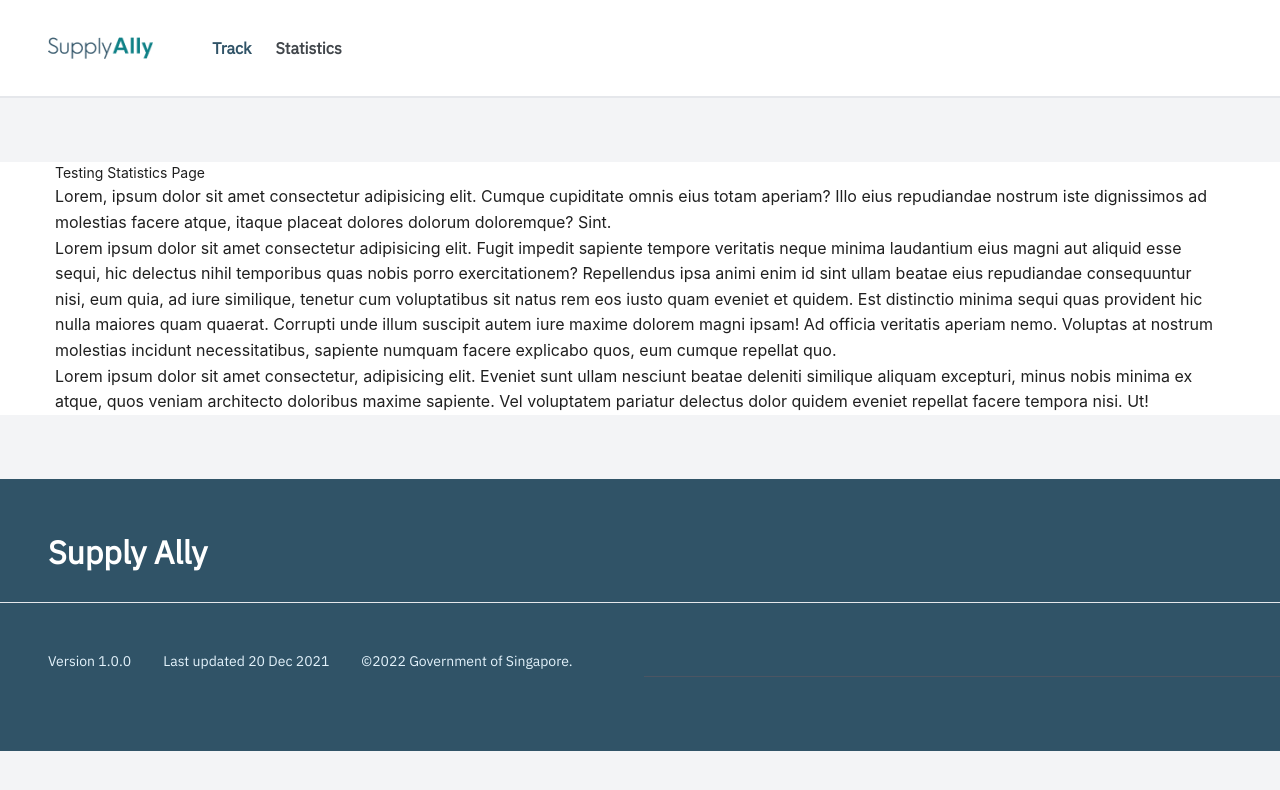
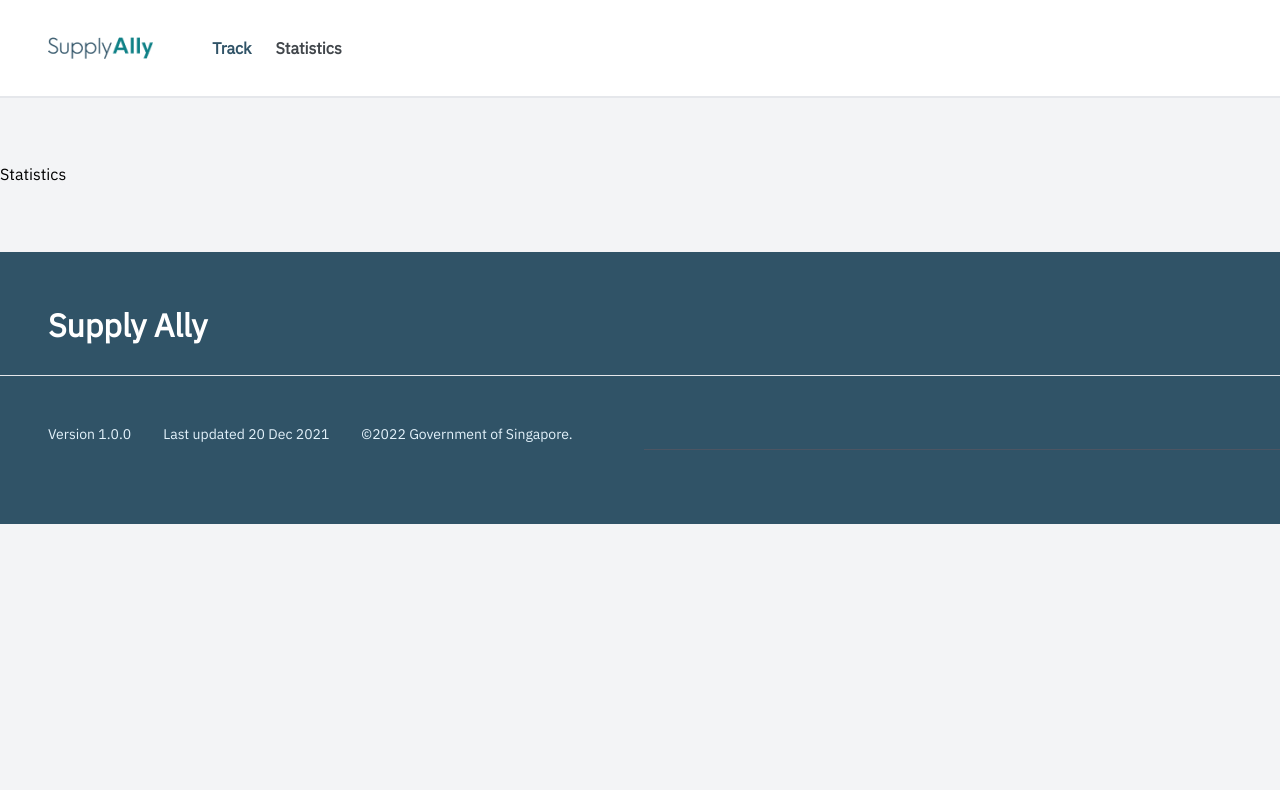
Before and after one commit to k3ithloh/react-ts-supplyally, a React (Create React App) app: page /stats in a window 1280 px wide. Shown: the top 790 px of the page. Built offline with nearby package versions, Linux system fonts and the light colour scheme.

Commit message:
Fixed Routing Issue

```diff
--- /dev/null
+++ b/src/components/Loading.tsx
@@ -0,0 +1,15 @@
+import React from "react";
+import { Spin } from "antd";
+import { LoadingOutlined } from "@ant-design/icons";
+
+const antIcon = <LoadingOutlined style={{ fontSize: 24 }} spin />;
+
+export const Loading = () => {
+  return (
+    <div className='container'>
+      <div style={{ margin: "1rem auto auto auto", textAlign: "center" }}>
+        <Spin indicator={antIcon} />
+      </div>
+    </div>
+  );
+};
--- a/src/pages/StatisticsPage.tsx
+++ b/src/pages/StatisticsPage.tsx
@@ -4,9 +4,12 @@ import { PageLayout } from "../pages/layouts/PageLayout";
 
 const _StatisticsPage = () => {
   return (
-    <PageLayout>
-      <Statistics />
-    </PageLayout>
+    <div>
+      <h1> Statistics</h1>
+      <div>
+
+      </div>
+    </div>
   );
 };
 
--- a/src/pages/TrackParcelPage.tsx
+++ b/src/pages/TrackParcelPage.tsx
@@ -14,7 +14,7 @@ const TrackParcelPage: React.FC = () => {
     // Update parcelStatus state with fetched data
     setParcelStatus(`Delivery status of parcel ${trackingId}`);
   };
-
+  console.log("Page still runs on routing");
   return (
     <div className='bg-gray-100 h-fit flex justify-center items-center'>
       {parcelStatus === "" ? (
--- a/src/routes/index.tsx
+++ b/src/routes/index.tsx
@@ -1,6 +1,7 @@
-import React, { lazy } from "react";
+import React, { lazy, Suspense } from "react";
 import { Route, Routes } from "react-router-dom";
 import { BrowserRouter } from "react-router-dom";
+import { Loading } from "../components/Loading";
 import { PATH } from "../constants/paths";
 import Layout from "../pages/layouts/MainLayout";
 import { Helmet, HelmetProvider } from "react-helmet-async";
@@ -23,11 +24,13 @@ export const Router = () => {
         </Helmet>
 
         <Layout>
-          <Routes>
-            <Route path={PATH.LOGIN} element={<LoginPage />} />
-            <Route path={PATH.STATS} element={<Statistics />} />
-            <Route path={PATH.TRACK} element={<TrackParcel />} />
-          </Routes>
+          <Suspense fallback={<Loading />}>
+            <Routes>
+              <Route path={PATH.LOGIN} element={<LoginPage />} />
+              <Route path={PATH.STATS} element={<Statistics />} />
+              <Route path={PATH.TRACK} element={<TrackParcel />} />
+            </Routes>
+          </Suspense>
         </Layout>
       </HelmetProvider>
     </BrowserRouter>
```
